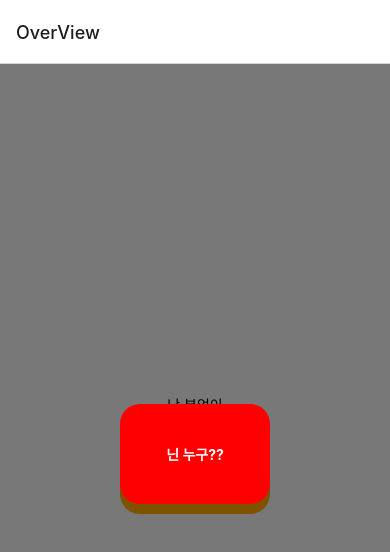
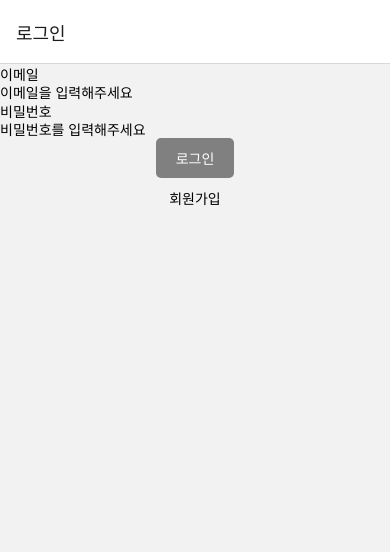
Before and after one commit to MintaekCho/DeliveryApp, a React Native app: screen /Ing in a window 390 px wide. Shown: the top 552 px of the page. Built offline with nearby package versions, Linux system fonts and the light colour scheme.

Commit message:
feat : - page 라우팅, - Login 페이지 퍼블리싱

```diff
--- a/App.tsx
+++ b/App.tsx
@@ -1,111 +1,65 @@
 import * as React from 'react';
-import {NavigationContainer, ParamListBase} from '@react-navigation/native';
-import {
-  createNativeStackNavigator,
-  NativeStackScreenProps,
-} from '@react-navigation/native-stack';
-import {
-  Pressable,
-  StyleSheet,
-  Text,
-  TouchableHighlight,
-  View,
-} from 'react-native';
-import {useCallback} from 'react';
+import {NavigationContainer} from '@react-navigation/native';
+import {createNativeStackNavigator} from '@react-navigation/native-stack';
+import {createBottomTabNavigator} from '@react-navigation/bottom-tabs';
+import Orders from './src/pages/Orders';
+import Delivery from './src/pages/Delivery';
+import Settings from './src/pages/Settings';
+import SignIn from './src/pages/SignIn';
+import SignUp from './src/pages/SignUp';
 
-type RootStackParamList = {
-  Home: undefined;
-  Details: undefined;
+export type LoggedInParamList = {
+  Orders: undefined;
+  Settings: undefined;
+  Delivery: undefined;
+  Ing: undefined;
+  Complete: {orderId: string};
 };
-type HomeScreenProps = NativeStackScreenProps<RootStackParamList, 'Home'>;
-type DetailsScreenProps = NativeStackScreenProps<ParamListBase, 'Details'>;
 
-function HomeScreen({navigation}: HomeScreenProps) {
-  const [modal, setModal] = React.useState(true);
+export type RootStackParamList = {
+  SignIn: undefined;
+  SignUp: undefined;
+};
 
-  const onClick = useCallback(() => {
-    navigation.navigate('Details');
-  }, [navigation]);
+const Tab = createBottomTabNavigator<LoggedInParamList>();
+const Stack = createNativeStackNavigator<RootStackParamList>();
 
-  const styled = StyleSheet.create({
-    view: {
-      width: 150,
-      height: 100,
-      borderRadius: 20,
-      padding: 10,
-      backgroundColor: 'orange',
-    },
-
-    flex: {
-      alignItems: 'center',
-      justifyContent: 'center',
-    },
-
-    modal: {
-      position: 'absolute',
-      top: 0,
-      bottom: 0,
-      left: 0,
-      right: 0,
-      backgroundColor: 'rgba(0,0,0,0.5)',
-    },
-  });
-
-  return (
-    <>
-      <View style={{flex: 1, alignItems: 'center', justifyContent: 'center'}}>
-        <Pressable onPress={onClick}>
-          <Text>난 부엉이</Text>
-        </Pressable>
-        <View style={[styled.view, styled.flex]}>
-          <Text style={{color: 'red', fontWeight: 'bold'}}>안녕하세요!</Text>
-        </View>
-      </View>
-      {modal && (
-        <Pressable onPress={() => {setModal(false)}} style={[styled.modal, styled.flex]}>
-          <View style={[styled.view, styled.flex, {backgroundColor: 'red'}]}>
-            <Text style={{color: 'white', fontWeight: 'bold'}}>닌 누구??</Text>
-          </View>
-        </Pressable>
-      )}
-    </>
-  );
-}
-
-function DetailsScreen({navigation}: DetailsScreenProps) {
-  const onClick = useCallback(() => {
-    navigation.navigate('Home');
-  }, [navigation]);
-
-  console.log('debug');
-
-  const btn = StyleSheet.create({});
-
-  return (
-    <View style={{flex: 1, alignItems: 'center', justifyContent: 'center'}}>
-      <Pressable
-        style={{backgroundColor: 'red', padding: 8, borderRadius: 14}}
-        onPress={onClick}>
-        <Text style={{color: 'white'}}>Details Screen</Text>
-      </Pressable>
-    </View>
-  );
-}
-
-const Stack = createNativeStackNavigator<RootStackParamList>();
 function App() {
+  const [isLoggedIn, setLoggedIn] = React.useState(false);
   return (
     <NavigationContainer>
-      <Stack.Navigator initialRouteName="Home">
-        <Stack.Screen
-          name="Home"
-          component={HomeScreen}
-          options={{title: 'OverView'}}
-        />
-        <Stack.Screen name="Details">
-          {props => <DetailsScreen {...props} />}
-        </Stack.Screen>
-      </Stack.Navigator>
+      {isLoggedIn ? (
+        <Tab.Navigator>
+          <Tab.Screen
+            name="Orders"
+            component={Orders}
+            options={{title: '오더 목록'}}
+          />
+          <Tab.Screen
+            name="Delivery"
+            component={Delivery}
+            options={{headerShown: false}}
+          />
+          <Tab.Screen
+            name="Settings"
+            component={Settings}
+            options={{title: '내 정보'}}
+          />
+        </Tab.Navigator>
+      ) : (
+        <Stack.Navigator>
+          <Stack.Screen
+            name="SignIn"
+            component={SignIn}
+            options={{title: '로그인'}}
+          />
+          <Stack.Screen
+            name="SignUp"
+            component={SignUp}
+            options={{title: '회원가입'}}
+          />
+        </Stack.Navigator>
+      )}
     </NavigationContainer>
   );
 }
--- /dev/null
+++ b/src/pages/Complete.tsx
@@ -0,0 +1,10 @@
+import React from 'react';
+import {Text, View} from 'react-native';
+
+export default function Complete() {
+  return (
+    <View>
+      <Text>완료</Text>
+    </View>
+  );
+}
--- /dev/null
+++ b/src/pages/Delivery.tsx
@@ -0,0 +1,19 @@
+import {createNativeStackNavigator} from '@react-navigation/native-stack';
+import React from 'react';
+import Complete from './Complete';
+import Ing from './Ing';
+
+const Stack = createNativeStackNavigator();
+
+export default function Delivery() {
+  return (
+    <Stack.Navigator initialRouteName="Ing">
+      <Stack.Screen name="Ing" component={Ing} options={{headerShown: false}} />
+      <Stack.Screen
+        name="Complete"
+        component={Complete}
+        options={{headerShown: false}}
+      />
+    </Stack.Navigator>
+  );
+}
--- /dev/null
+++ b/src/pages/Ing.tsx
@@ -0,0 +1,20 @@
+import {ParamListBase} from '@react-navigation/native';
+import {NativeStackScreenProps} from '@react-navigation/native-stack';
+import React from 'react';
+import {Pressable, Text, View} from 'react-native';
+import {LoggedInParamList} from '../../App';
+
+type DeliveryScreenProps = NativeStackScreenProps<ParamListBase, 'Ing'>;
+
+export default function Ing({navigation}: DeliveryScreenProps) {
+  return (
+    <View>
+      <Pressable
+        onPress={() => {
+          navigation.navigate('Complete');
+        }}>
+        <Text>지도</Text>
+      </Pressable>
+    </View>
+  );
+}
--- /dev/null
+++ b/src/pages/Orders.tsx
@@ -0,0 +1,11 @@
+import React from 'react';
+import {Text, View} from 'react-native';
+
+
+export default function Orders() {
+  return (
+    <View>
+      <Text>주문</Text>
+    </View>
+  );
+}
--- /dev/null
+++ b/src/pages/Settings.tsx
@@ -0,0 +1,11 @@
+import React from 'react';
+import {Text, View} from 'react-native';
+
+
+export default function Settings() {
+  return (
+    <View>
+      <Text>설정</Text>
+    </View>
+  );
+}
--- /dev/null
+++ b/src/pages/SignIn.tsx
@@ -0,0 +1,67 @@
+import React, {useCallback, useState} from 'react';
+import {Alert, StyleSheet} from 'react-native';
+import {Pressable, Text, TextInput, View} from 'react-native';
+
+export default function SignIn() {
+  const [email, setEmail] = useState('');
+  const [pw, setPw] = useState('');
+
+  const canToNext = email && pw;
+
+  const onSubmit = useCallback(() => {
+    Alert.alert('안녕', '안녕하세요!!');
+  }, []);
+  return (
+    <View>
+      <View>
+        <Text>이메일</Text>
+        <TextInput
+          onChangeText={email => {
+            setEmail(email);
+          }}
+          placeholder="이메일을 입력해주세요"
+        />
+      </View>
+      <View>
+        <Text>비밀번호</Text>
+        <TextInput
+          onChangeText={pw => {
+            setPw(pw);
+          }}
+          placeholder="비밀번호를 입력해주세요"
+        />
+      </View>
+      <View style={styles.buttonWrap}>
+        <Pressable
+          style={!canToNext ? styles.btnLogin : StyleSheet.compose(styles.btnLogin, styles.btnLoginActive)}
+          onPress={onSubmit}>
+          <Text style={styles.btnLoginText}>로그인</Text>
+        </Pressable>
+        <Pressable>
+          <Text>회원가입</Text>
+        </Pressable>
+      </View>
+    </View>
+  );
+}
+
+const styles = StyleSheet.create({
+  btnLogin: {
+    backgroundColor: 'gray',
+    paddingHorizontal: 20,
+    paddingVertical: 10,
+    marginBottom: 10,
+    borderRadius: 5,
+  },
+  btnLoginActive: {
+    backgroundColor: 'blue'
+  },
+
+  buttonWrap: {
+    alignItems: 'center',
+  },
+
+  btnLoginText: {
+    color: 'white',
+  },
+});
--- /dev/null
+++ b/src/pages/SignUp.tsx
@@ -0,0 +1,11 @@
+import React from 'react';
+import {Text, View} from 'react-native';
+
+
+export default function SignUp() {
+  return (
+    <View>
+      <Text>회원가입</Text>
+    </View>
+  );
+}
```
